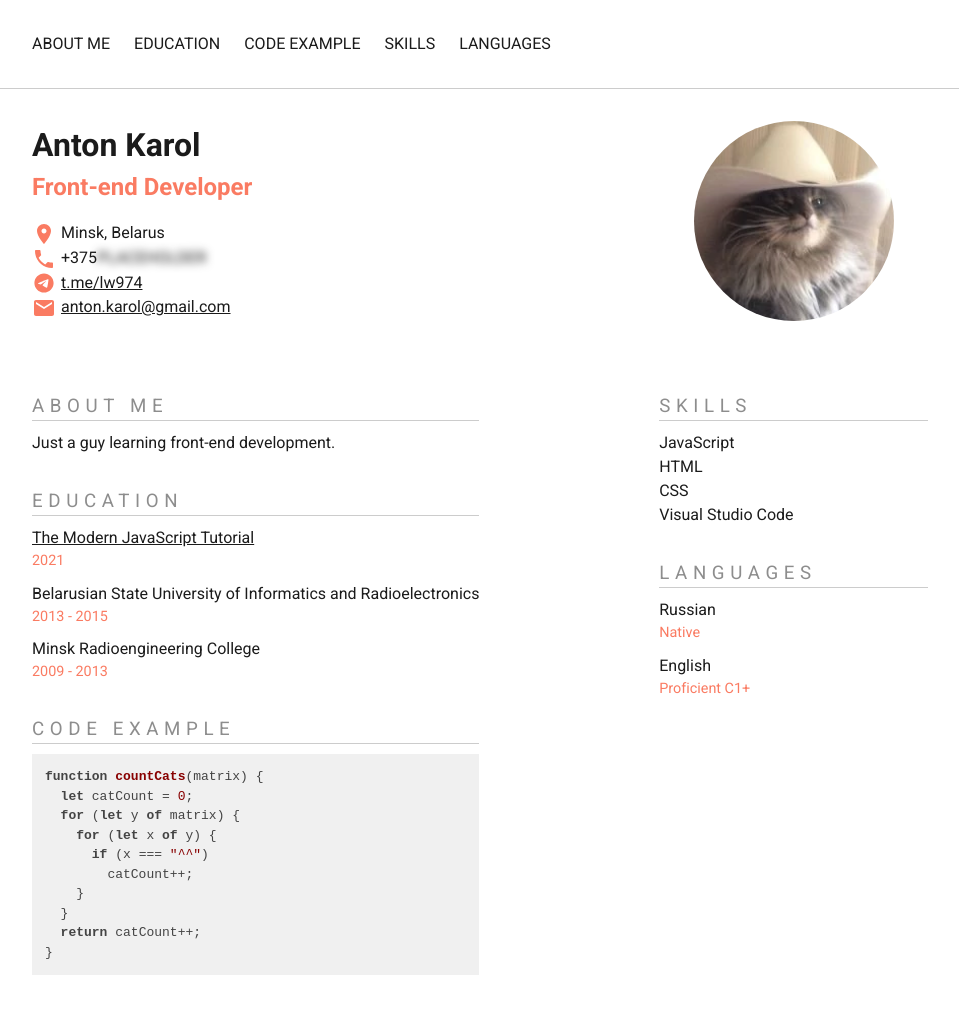
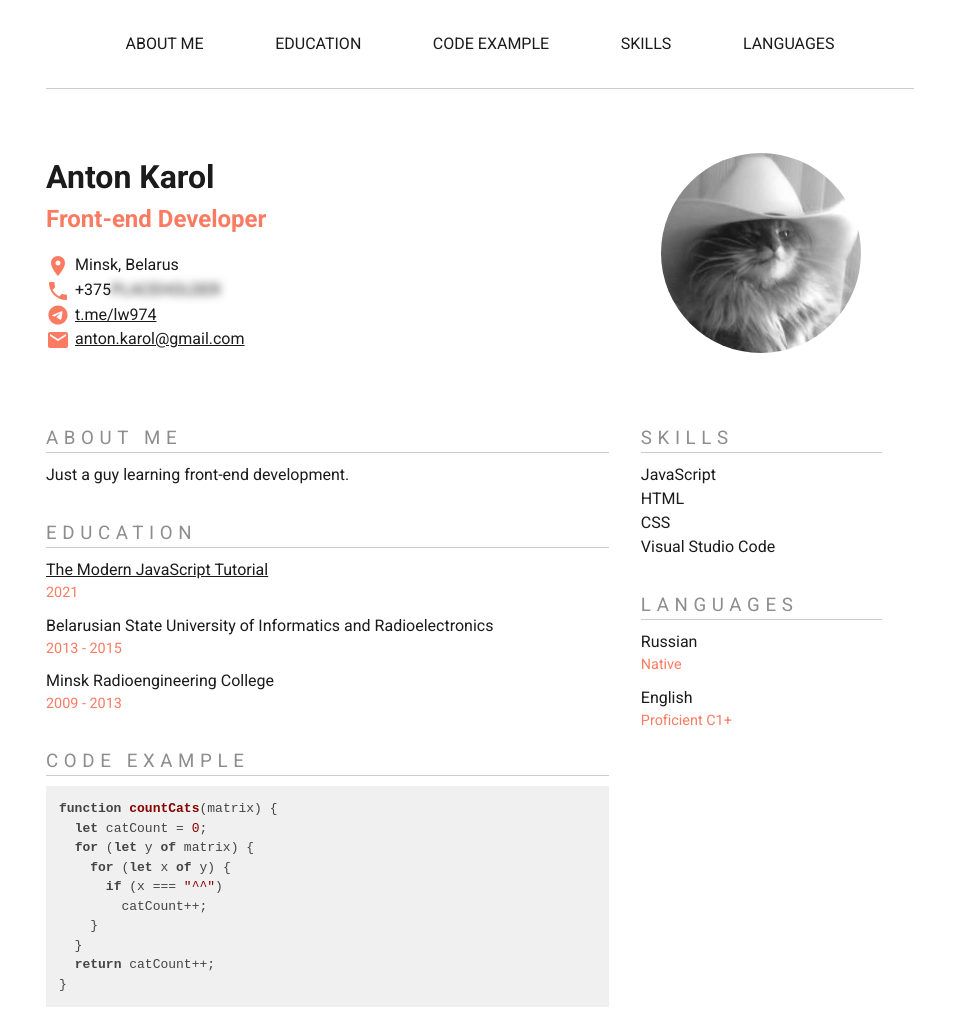
Before and after one commit to anton-karol/rsschool-cv, a plain HTML site: page index.html in a window 1280 px wide. Shown: the top 1010 px of the page, without its empty margins (160-1119 px from the left). Drawn offline with Linux system fonts and the light colour scheme.

Commit message:
fix: small fix

```diff
--- a/styles/style.css
+++ b/styles/style.css
@@ -28,48 +28,50 @@ a:hover {
   color: var(--accent-color);
 }
 .container {
-  max-width: 960px;
+  max-width: 900px;
   margin: 0 auto;
-  background-color: white;
+  padding: 0 16px;
 }
 /*=====nav menu======*/
 .nav-menu {
+  white-space: nowrap;
   padding: 32px;
   border-bottom: 1px solid rgba(0, 0, 0, 0.2);
 }
 .nav-button {
   display: none;
+  background: none;
   position: absolute;
+  top: 16px;
   right: 16px;
-  top: 16px;
-  background: none;
   border: 0;
   cursor: pointer;
 }
 .nav-button::before {
+  display: block;
+  height: 32px;
+  width: 32px;
   background: transparent url(../images/menu.svg) 0 0 no-repeat;
   background-size: 32px;
   content: "";
-  display: block;
-  height: 32px;
-  width: 32px;
 }
 .nav-menu-list {
   display: flex;
   flex-direction: row;
+  justify-content: space-evenly;
   gap: 24px;
   text-transform: uppercase;
 }
-
-nav a {
-  color: var(--main-color);
+.nav-menu-list a {
   text-decoration: none;
 }
-
-/*=====column=====*/
+/*=====columns=====*/
 .column-right {
   min-width: 30%;
   margin-left: 32px;
+}
+.column-left {
+  min-width: 70%;
 }
 /*=====header=====*/
 header {
@@ -77,6 +79,7 @@ header {
   flex-direction: row-reverse;
   justify-content: space-between;
   padding: 32px;
+  margin-top:32px;
 }
 figure {
   text-align: center;
@@ -84,6 +87,7 @@ figure {
 }
 figure img {
   border-radius: 50%;
+  filter:grayscale(1);
 }
 h2 {
   color: var(--accent-color);
@@ -95,9 +99,6 @@ address {
 address img {
   vertical-align: middle;
   margin-right: 5px;
-}
-address a {
-  color: var(--main-color);
 }
 .blurry-text {
   filter: blur(4px);
```
